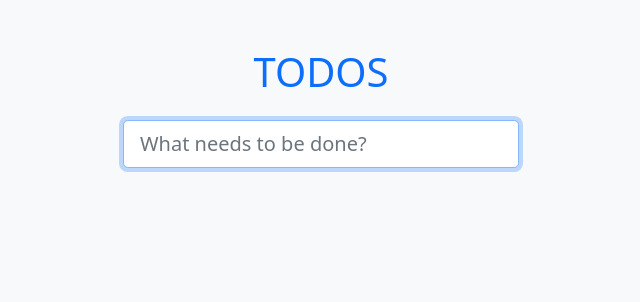
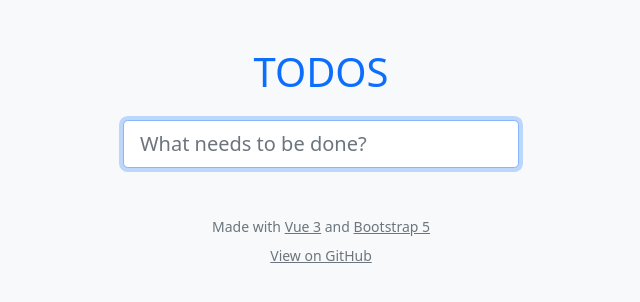
Before and after one commit to davidgaroro/vue-todo-pwa, a Vue app: page / in a window 1280 px wide. Shown: the top 302 px of the page, without its empty margins (319-959 px from the left). Built offline with nearby package versions, Linux system fonts and the light colour scheme.

Commit message:
add footer component

```diff
--- a/src/App.vue
+++ b/src/App.vue
@@ -2,7 +2,18 @@
   <main class="container">
     <router-view />
   </main>
+  <Footer />
 </template>
+
+<script>
+import Footer from "@/components/Footer.vue";
+
+export default {
+  components: {
+    Footer,
+  },
+};
+</script>
 
 <style lang="scss">
 .container {
--- /dev/null
+++ b/src/components/Footer.vue
@@ -0,0 +1,37 @@
+<template>
+  <footer class="small mt-5 text-secondary">
+    <p class="mb-2">
+      Made with
+      <a
+        class="link-secondary"
+        href="https://v3.vuejs.org"
+        target="_blank"
+        rel="noopener"
+        >Vue 3</a
+      >
+      and
+      <a
+        class="link-secondary"
+        href="https://getbootstrap.com"
+        target="_blank"
+        rel="noopener"
+        >Bootstrap 5</a
+      >
+    </p>
+    <p>
+      <a
+        class="link-secondary"
+        href="https://github.com/davidgaroro/vue-todo-pwa"
+        target="_blank"
+        rel="noopener"
+        >View on GitHub</a
+      >
+    </p>
+  </footer>
+</template>
+
+<script>
+export default {
+  name: "Footer",
+};
+</script>
```
